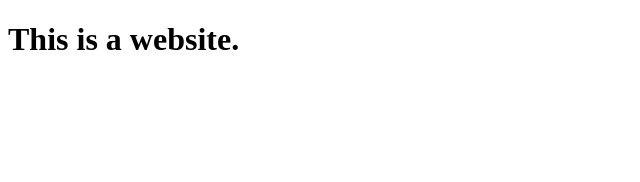
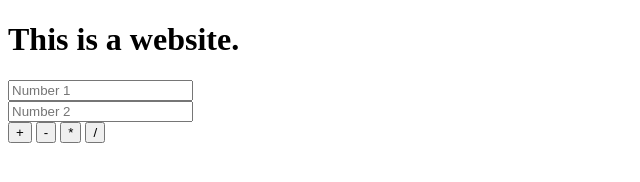
Before and after one commit to Englishdud/learningjs, a plain HTML site: page index.html in a window 1280 px wide. Shown: the whole page, without its empty margins (0-640 px from the left). Drawn offline with Linux system fonts and the light colour scheme.

Commit message:
done homework

```diff
--- a/index.html
+++ b/index.html
@@ -9,6 +9,18 @@
 <body>
     <h1>This is a website.</h1>
     <div id="cool"></div>
+    <!-- <form action="">
+        <input type="text" name="name" id="name" placeholder="Enter your name"><br />
+        <input type="submit" value="Submit" onclick="submitTest()">
+    </form> -->
+    <form action="">
+        <input type="text" name="name" id="num1" placeholder="Number 1"><br />
+        <input type="text" name="name" id="num2" placeholder="Number 2"><br />
+        <input type="submit" value="+" onclick="addition()">
+        <input type="submit" value="-" onclick="subtraction()">
+        <input type="submit" value="*" onclick="multiplication()">
+        <input type="submit" value="/" onclick="division()">
+    </form>
 </body>
 <script src="script.js"></script>
 </html>
--- a/script.js
+++ b/script.js
@@ -1,10 +1,94 @@
-function addNumbersFromArray(arrays){
-    sum=0
-    for (let i=0; i<arrays.length; i++) {
-        sum+=arrays[i]
-    }
-    return sum
+// function addNumbersFromArray(arrays){
+//     sum=0
+//     for (let iteration=0; iteration<arrays.length; iteration++) {
+//         sum+=arrays[iteration]
+//     }
+//     return sum
+// }
+
+// x=addNumbersFromArray([5, 5, 5])
+// console.log(x)
+
+
+// function lastNumber(arrays){
+//     length=arrays.length
+//     indexs=length - 1
+//     answer=arrays[indexs]
+//     return answer
+// }
+
+// x=lastNumber([5, 5, 8])
+// console.log(x)
+
+// function addLength(array1, array2){
+//     array1Length=array1.length
+//     array2Length=array2.length
+//     difference=array1Length - array2Length
+//     if (array1Length == array2Length){
+//         console.log('all are the same')
+//     }
+//     else {
+//         if(array1Length < array2Length) {
+//             shorter=array1
+//             longer=array2
+//         }
+//         else{
+//             shorter=array2
+//             longer=array1
+//         }
+
+//     }
+//     for (i=shorter.length-1; i<longer.length-1; i++){
+//         shorter.push(0)
+//     }
+//     shorter=shorter.join('')
+//     longer=longer.join('')
+//     sum = parseInt(shorter) + parseInt(longer)
+//     console.log(shorter, longer)
+//     console.log(sum)
+    // if (array1Length < array2Length){
+    //     for (i=array1Length; i<=array2Length; i++){
+    //         array1.push(0)
+    //     }
+    // }
+// }
+
+// addLength([1,2,3], [1,4,5,6,7,8,9])
+
+// function submitTest(){
+//     value = document.getElementById("name").value
+//     alert(value)}
+
+
+function addition(){
+    num1=document.getElementById("num1").value
+    num2=document.getElementById("num2").value
+    num1=parseInt(num1)
+    num2=parseInt(num2)
+    answer=num1+num2
+    alert(answer)
 }
-
-x=addNumbersFromArray([1, 2, 3])
-console.log(x)
+function subtraction(){
+    num1=document.getElementById("num1").value
+    num2=document.getElementById("num2").value
+    num1=parseInt(num1)
+    num2=parseInt(num2)
+    answer=num1-num2
+    alert(answer)
+}
+function division(){
+    num1=document.getElementById("num1").value
+    num2=document.getElementById("num2").value
+    num1=parseInt(num1)
+    num2=parseInt(num2)
+    answer=num1/num2
+    alert(answer)
+}
+function multiplication(){
+    num1=document.getElementById("num1").value
+    num2=document.getElementById("num2").value
+    num1=parseInt(num1)
+    num2=parseInt(num2)
+    answer=num1*num2
+    alert(answer)
+}
```
